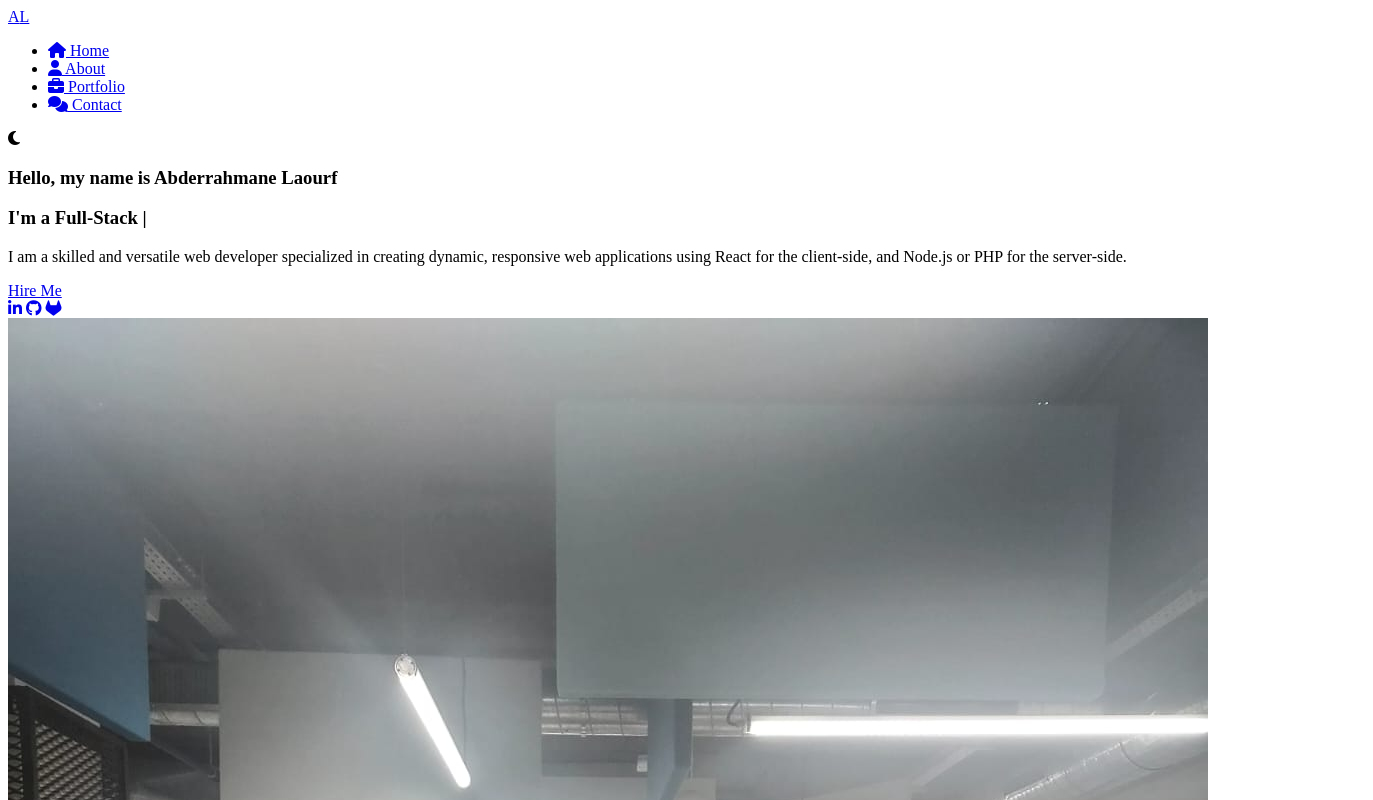
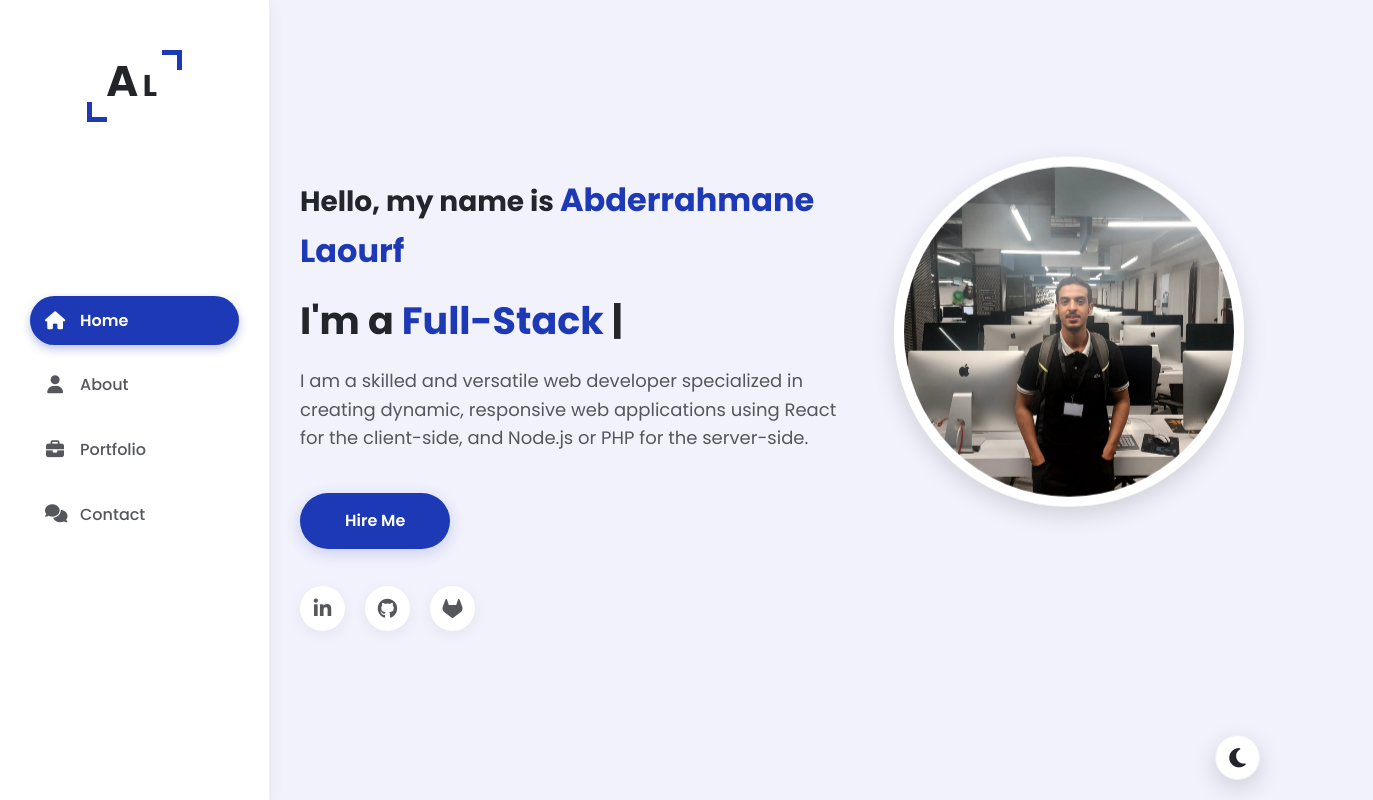
Before and after one commit to abderrahmane-laourf/portfolio-laourf, a plain HTML site: page index.html in a window 1280 px wide. Shown: the top 800 px of the page, 1373 px wide, since content can reach past the window. Drawn offline with nearby package versions, Linux system fonts and the light colour scheme; a script that the page names is missing; a web font is replaced by a local one.

Commit message:
Update index.html

```diff
--- a/index.html
+++ b/index.html
@@ -6,7 +6,7 @@
     <title>Abderrahmane Laourf - Portfolio</title>
 
     <!-- CSS File -->
-    <link rel="stylesheet" href="/style//style.css" />
+    <link rel="stylesheet" href="/style/style.css" />
 
     <!-- Font Awesome CDN -->
     <link
```
